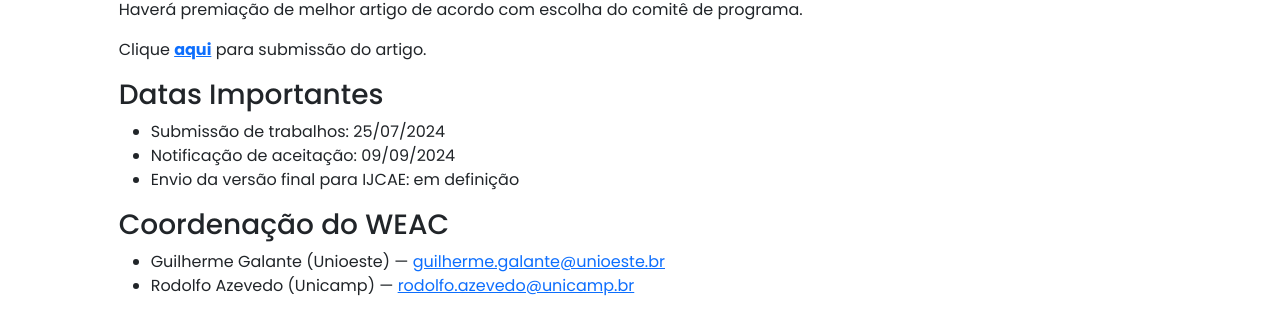
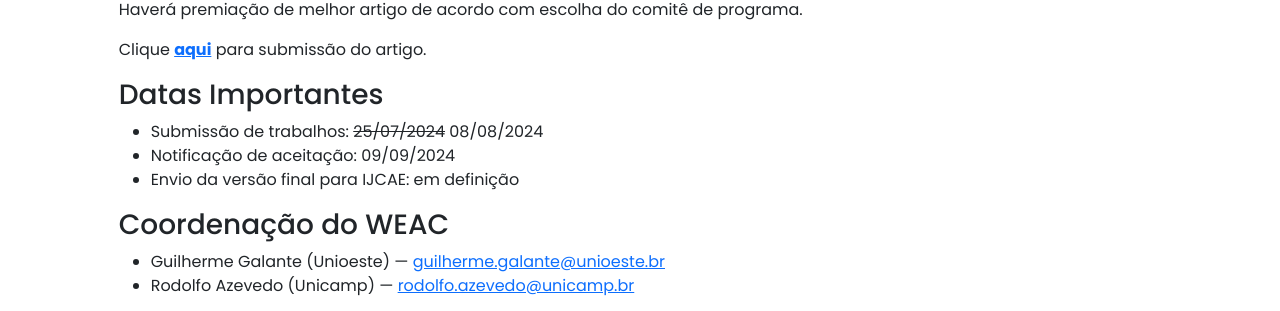
Before and after one commit to ce-acpad/sscad2024, a Jekyll site: the page built from cfp_weac.html, in a window 1280 px wide and 900 px high, scrolled down 1526 px. Shown: the part 418-729 px from the top of the window. Built offline with Jekyll 4.4.1, drawn with Linux system fonts in a browser that asks for light colours.

Commit message:
Update cfp_weac.html
Alteração do deadline

```diff
--- a/cfp_weac.html
+++ b/cfp_weac.html
@@ -59,7 +59,7 @@
 <li>Envio da versão final para IJCAE: em definição</li>
 -->
 
-<li>Submissão de trabalhos: 25/07/2024</li>
+<li>Submissão de trabalhos: <del>25/07/2024</del> 08/08/2024</li>
 <li>Notificação de aceitação: 09/09/2024</li>
 <li>Envio da versão final para IJCAE: em definição</li>
 
```
